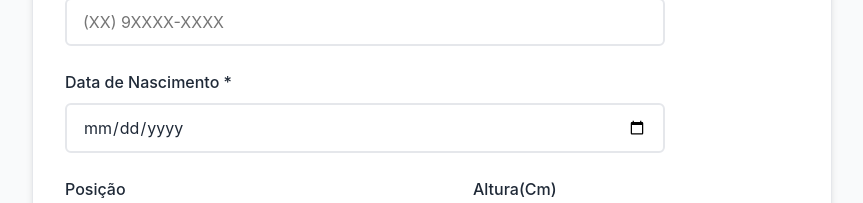
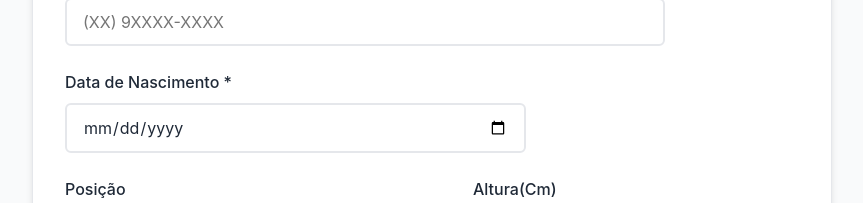
Before and after one commit to gustavosx1/next-mvm, a Next.js app: page /Cadastro in a window 1280 px wide. Shown: the part 845-1048 px from the top of the page, without its empty margins (208-1071 px from the left). Built offline with nearby package versions, Linux system fonts and the light colour scheme.

Commit message:
últimos ajustes antes da prod

```diff
--- a/app/Cadastro/page.jsx
+++ b/app/Cadastro/page.jsx
@@ -123,12 +123,16 @@ export default function Cadastro() {
             <input type="text" id="telefone" name="telefone" value={form.telefone} placeholder="(XX) 9XXXX-XXXX" onChange={handleChange} disabled={loading} />
           </div>
 
-          <div className="form-group">
-            <label htmlFor="nascimento">Data de Nascimento *</label>
-            <input type="date" id="nascimento" name="nascimento" value={form.nascimento} onChange={handleChange} required disabled={loading} />
+          <div style={{ display: 'grid', gridTemplateColumns: '4fr 1fr', gap: '1.5rem' }}>
+            <div className="form-group">
+              <label htmlFor="nascimento">Data de Nascimento *</label>
+              <input type="date" id="nascimento" name="nascimento" value={form.nascimento} onChange={handleChange} required disabled={loading} />
+            </div>
+            <div>
+
+            </div>
+
           </div>
-
-
           <div style={{ display: 'grid', gridTemplateColumns: '2fr 1fr', gap: '1.5rem' }}>
             <div className="form-group">
               <label htmlFor="posicao">Posição</label>
```
